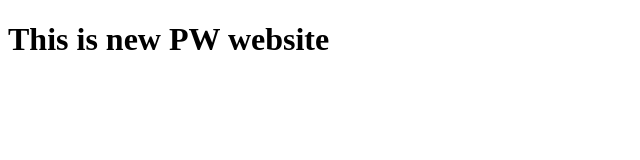
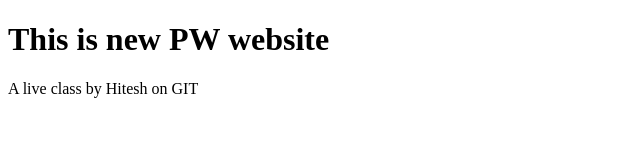
Before and after one commit to Akashkr28/pwlivetest, a plain HTML site: page index.html in a window 1280 px wide. Shown: the whole page, without its empty margins (0-640 px from the left). Drawn offline with Linux system fonts and the light colour scheme.

Commit message:
add a live class by HC

```diff
--- a/index.html
+++ b/index.html
@@ -7,5 +7,9 @@
 </head>
 <body>
     <h1>This is new PW website</h1>
+    <section>
+        A live class by Hitesh on
+        <span>GIT</span>
+    </section>
 </body>
 </html>
```
